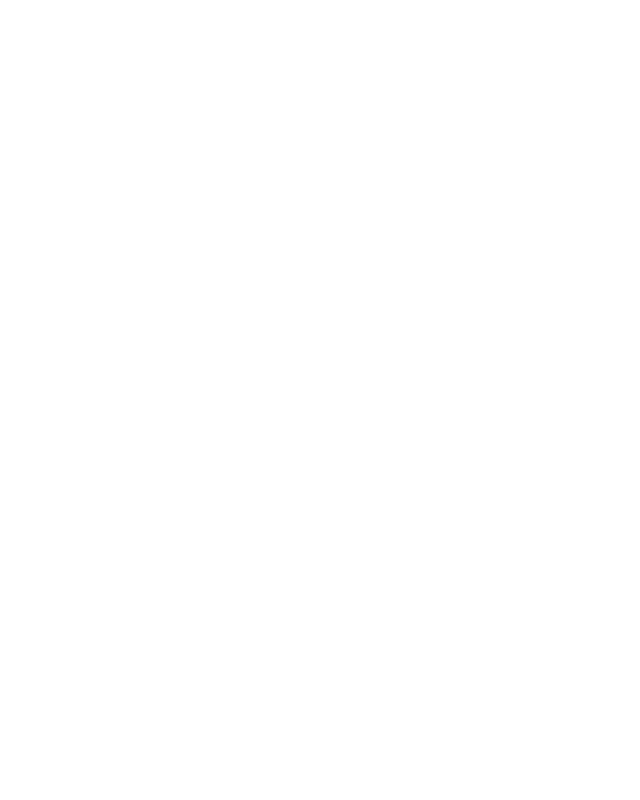
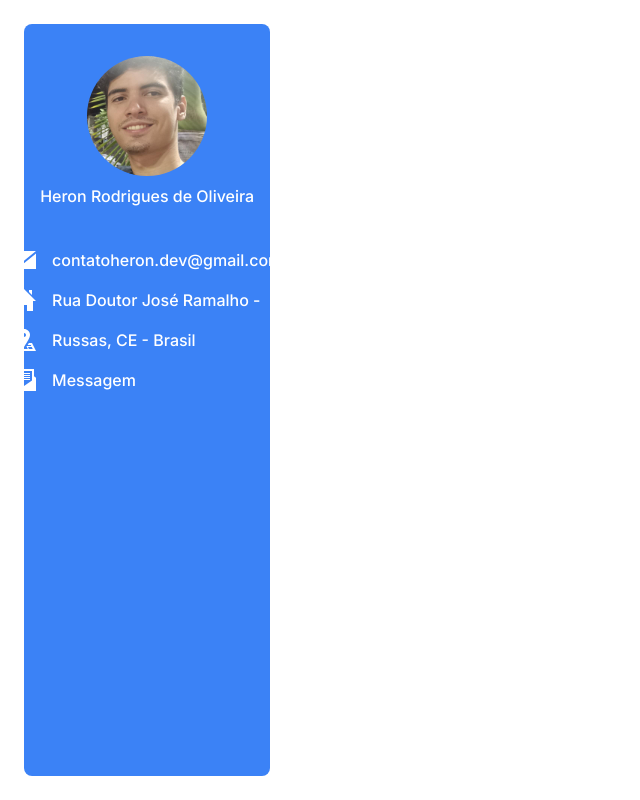
Before and after one commit to szHeron/frontend-challenge, a Next.js app: page / in a window 1280 px wide. Shown: the whole page, without its empty margins (0-640 px from the left). Built offline with nearby package versions, Linux system fonts and the light colour scheme.

Commit message:
feat: added context

```diff
--- a/app/layout.tsx
+++ b/app/layout.tsx
@@ -1,6 +1,7 @@
 import type { Metadata } from "next";
 import { Inter } from "next/font/google";
 import './global.css'
+import UserContextProvider from "@/context/UserContext"
 
 const inter = Inter({ subsets: ["latin"] });
 
@@ -16,7 +17,9 @@
 }>) {
   return (
     <html lang="en">
-      <body className={inter.className}>{children}</body>
+      <UserContextProvider>
+        <body className={inter.className}>{children}</body>
+      </UserContextProvider>
     </html>
   );
 }
--- a/app/page.tsx
+++ b/app/page.tsx
@@ -1,7 +1,15 @@
+"use client"
+
+import UserInformationCard from "@/components/UserInformationCard";
+import useUser from "@/hooks/useUser";
+
+//implementar context
 export default function Home() {
+  const {user} = useUser()
+
   return (
-    <main>
-
+    <main className="flex flex-row p-6 h-screen w-screen">
+      <UserInformationCard/>
     </main>
   );
 }
--- a/app/signup/page.tsx
+++ b/app/signup/page.tsx
@@ -3,21 +3,11 @@
 import { FormEvent, useState } from "react";
 import Image from "next/image";
 import { useRouter } from "next/navigation"
+import useUser from "@/hooks/useUser";
 import illustration from "@/assets/illustration_weather.svg"
 import FormValidation from "@/utils/formvalidation";
 import Form from "@/components/Form";
-
-export interface IUser {
-  name: string;
-  email: string;
-  password: string;
-  address: string;
-  cep: string;
-  state: string;
-  city: string;
-  country: string;
-  message: string;
-}
+import { IUser } from "@/context/UserContext";
 
 const initialState: IUser = {
   name: "",
@@ -35,6 +25,7 @@
   const [user, setUser] = useState<IUser>(initialState)
   const [confirmPassword, setConfirmPassword] = useState("")
   const [erros, setErros] = useState(initialState)
+  const { handleAddUser } = useUser();
   const router = useRouter()
 
   async function handleValidation(event: FormEvent){
@@ -42,6 +33,7 @@
     const result = await FormValidation(user, confirmPassword)
 
     if(!result){
+      handleAddUser(user)
       router.push('/success')
     }else{
       setErros(result)
--- a/components/Form/index.tsx
+++ b/components/Form/index.tsx
@@ -1,5 +1,5 @@
 import { Dispatch, FormEvent, SetStateAction } from "react";
-import { IUser } from "@/app/signup/page";
+import { IUser } from "@/context/UserContext";
 import AutoCompleteByCEP from "../AutoCompleteByCEP";
 import SelectCountries from "../SelectCountries";
 import TextField from "../TextField";
--- /dev/null
+++ b/components/UserInformationCard/index.tsx
@@ -0,0 +1,31 @@
+import Image from "next/image"
+import profile from "../../public/file.png"
+
+export default function UserInformationCard(){
+    return (
+        <div className="flex flex-col bg-blue-500 w-1/5 h-full rounded-lg items-center py-8 px-4">
+            <div className="flex flex-col items-center">
+                <Image className="rounded-full" src={profile} width={120} height={120} alt="Foto de perfil" />
+                <p className="text-white font-medium my-2">Heron Rodrigues de Oliveira</p>
+            </div>
+            <div className="flex flex-col items-start gap-4">
+                <div className="flex flex-row gap-4 mt-8">
+                    <svg fill="#fff" xmlns="http://www.w3.org/2000/svg" width="24" height="24" viewBox="0 0 24 24"><path d="M12 12.713l-11.985-9.713h23.97l-11.985 9.713zm0 2.574l-12-9.725v15.438h24v-15.438l-12 9.725z"/></svg>
+                    <p className="text-white font-medium">contatoheron.dev@gmail.com</p>
+                </div>
+                <div className="flex flex-row gap-4">
+                    <svg fill="#fff" xmlns="http://www.w3.org/2000/svg" width="24" height="24" viewBox="0 0 24 24"><path d="M21 13v10h-6v-6h-6v6h-6v-10h-3l12-12 12 12h-3zm-1-5.907v-5.093h-3v2.093l3 3z"/></svg>
+                    <p className="text-white font-medium">Rua Doutor José Ramalho - </p>
+                </div>
+                <div className="flex flex-row gap-4">
+                    <svg fill="#fff" xmlns="http://www.w3.org/2000/svg" width="24" height="24" viewBox="0 0 24 24"><path d="M12 1c-3.148 0-6 2.553-6 5.702 0 3.148 2.602 6.907 6 12.298 3.398-5.391 6-9.15 6-12.298 0-3.149-2.851-5.702-6-5.702zm0 8c-1.105 0-2-.895-2-2s.895-2 2-2 2 .895 2 2-.895 2-2 2zm8 6h-3.135c-.385.641-.798 1.309-1.232 2h3.131l.5 1h-4.264l-.344.544-.289.456h.558l.858 2h-7.488l.858-2h.479l-.289-.456-.343-.544h-2.042l-1.011-1h2.42c-.435-.691-.848-1.359-1.232-2h-3.135l-4 8h24l-4-8zm-12.794 6h-3.97l1.764-3.528 1.516 1.528h1.549l-.859 2zm8.808-2h3.75l1 2h-3.892l-.858-2z"/></svg>
+                    <p className="text-white font-medium">Russas, CE - Brasil</p>
+                </div>
+                <div className="flex flex-row gap-4">
+                    <svg fill="#fff" width="24" height="24" xmlns="http://www.w3.org/2000/svg" fill-rule="evenodd" clip-rule="evenodd"><path d="M24 23h-24v-13.275l2-1.455v-7.27h20v7.272l2 1.453v13.275zm-20-10.472v-9.528h16v9.527l-8 5.473-8-5.472zm14-.528h-12v-1h12v1zm0-3v1h-12v-1h12zm-7-1h-5v-3h5v3zm7 0h-6v-1h6v1zm0-2h-6v-1h6v1z"/></svg>
+                    <p className="text-white font-medium">Messagem</p>
+                </div>
+            </div>
+        </div>
+    )
+}
--- /dev/null
+++ b/context/UserContext.tsx
@@ -0,0 +1,56 @@
+"use client";
+import { createContext, ReactNode, useState } from "react";
+
+export interface IUser {
+    name: string;
+    email: string;
+    password: string;
+    address: string;
+    cep: string;
+    state: string;
+    city: string;
+    country: string;
+    message: string;
+}
+
+interface UserContextType {
+    handleAddUser: (user: IUser) => void;
+    user: IUser;
+}
+
+interface UserContextProviderProps {
+    children: ReactNode;
+}
+
+export const UserContext = createContext({} as UserContextType);
+
+const initialState: IUser = {
+    name: "",
+    email: "",
+    password: "",
+    address: "",
+    cep: "",
+    state: "",
+    city: "",
+    country: "",
+    message: ""
+  };
+
+export default function UserContextProvider(props: UserContextProviderProps) {
+    const [user, setUser] = useState<IUser>(initialState);
+
+    function handleAddUser(newUser:IUser){
+        setUser(newUser)
+    }
+
+    return (
+        <UserContext.Provider
+           value={{
+                handleAddUser,
+                user,
+           }}
+        >
+            {props.children}
+        </UserContext.Provider>
+     );
+  }
--- /dev/null
+++ b/hooks/useUser.tsx
@@ -0,0 +1,10 @@
+"use client"
+
+import { useContext } from "react";
+import { UserContext } from "@/context/UserContext";
+
+export default function useUser() {
+   const value = useContext(UserContext);
+
+   return value;
+}
--- a/utils/formvalidation.ts
+++ b/utils/formvalidation.ts
@@ -1,4 +1,4 @@
-import { IUser } from "@/app/signup/page";
+import { IUser } from "@/context/UserContext";
 import { GetCep } from "./getcep";
 
 export default async function FormValidation(user: IUser, confirmPassword: string){
@@ -30,7 +30,7 @@
     if(!/^[^\s@]+@[^\s@]+\.[^\s@]+$/.test(user.email)){
         erros.email = "Erro: Email inválido."
     }
-    if(user.password.trim().length > 0){
+    if(user.password.includes(" ")){
         erros.password = "Erro: Senha não pode possui espaços."
     }else if(user.password.length < 8 ){
         erros.password = "Erro: Senha pequena."
@@ -59,6 +59,7 @@
     }
 
     const checker = Object.values(erros).find((value) => value.length > 0)
+
     if(checker !== undefined && checker.length > 0){
         return erros
     }else{
```
Also changed, not shown: public/file.png (added).
